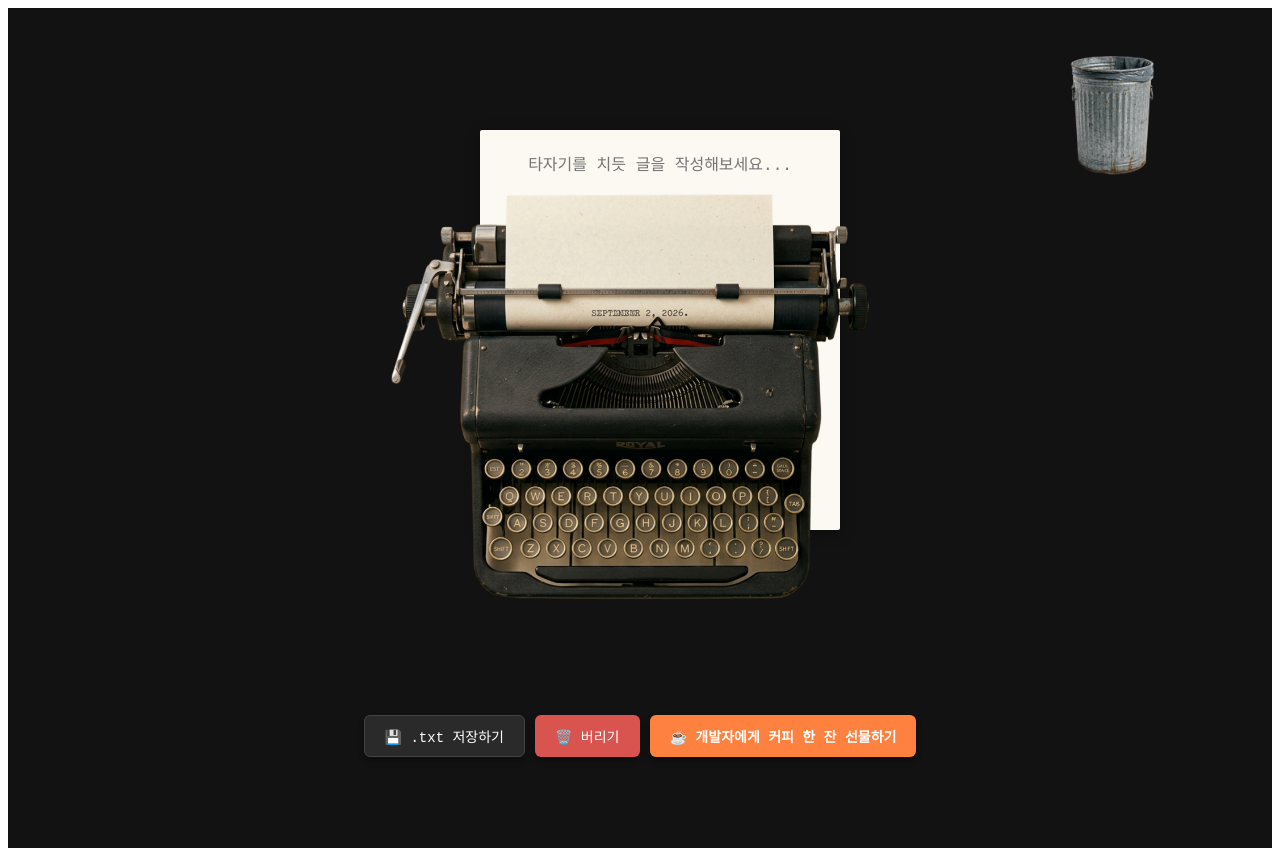
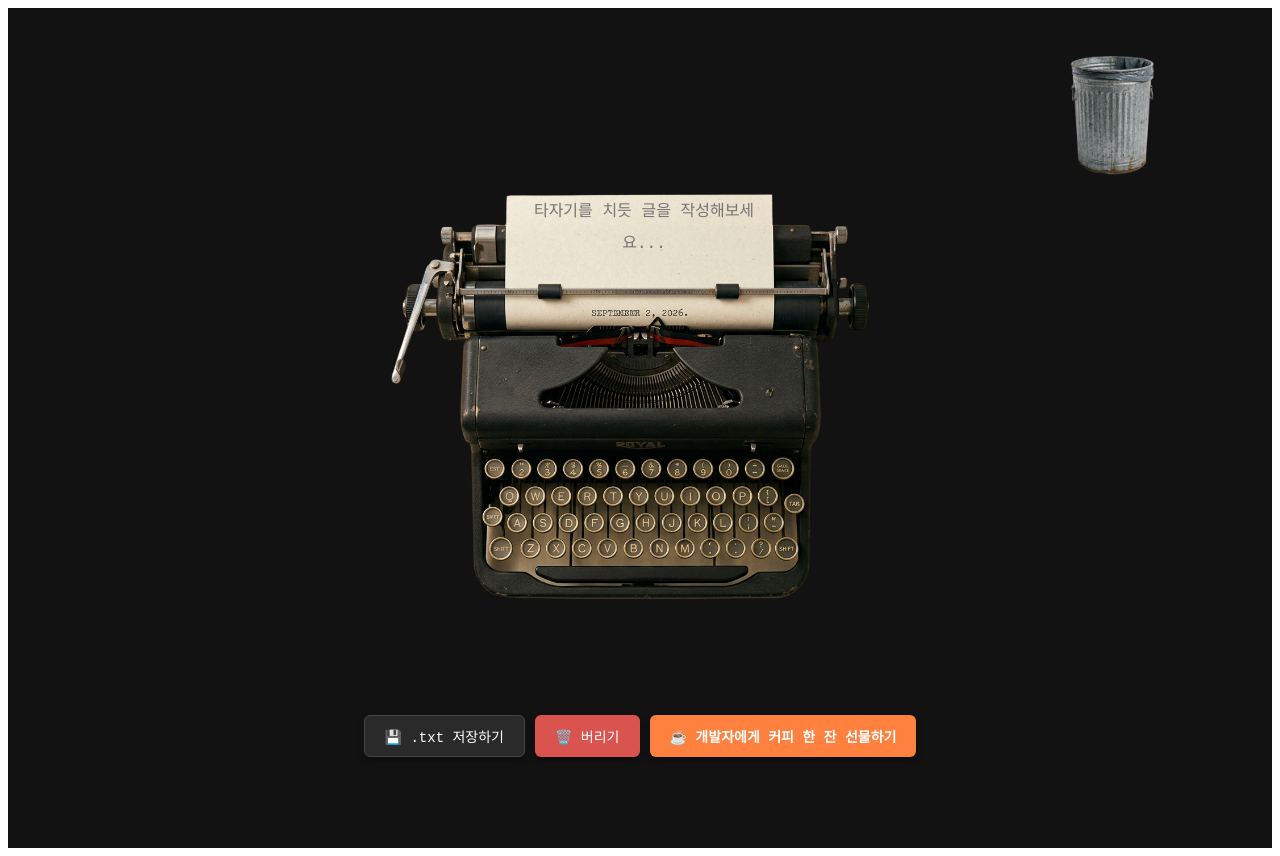
Before and after one commit to lia4682-ctrl/typewriter-web, a Next.js app: page / in a window 1280 px wide. Built offline with nearby package versions, Linux system fonts and the light colour scheme.

Commit message:
Update page.tsx

```diff
--- a/app/page.tsx
+++ b/app/page.tsx
@@ -4,7 +4,7 @@ import React, { useState, useRef, useEffect } from 'react';
 
 interface DiscardedPaper {
   id: number;
-  text: string;
+  text: string; // 작성했던 글 내용
   x: number;
   y: number;
   rotate: number;
@@ -22,9 +22,6 @@ export default function TypewriterApp() {
   const binRef = useRef<HTMLDivElement | null>(null);
   const dragOffsetRef = useRef<{ x: number; y: number }>({ x: 0, y: 0 });
   const isDraggingRef = useRef(false);
-
-  // 현재 커서가 있는 줄 번호 계산 (0부터 시작)
-  const [currentLineIndex, setCurrentLineIndex] = useState(0);
 
   useEffect(() => {
     const initAudio = () => {
@@ -45,16 +42,19 @@ export default function TypewriterApp() {
     };
   }, []);
 
-  // 텍스트나 커서 위치가 바뀔 때 커서의 현재 줄 위치 업데이트
-  const updateCursorLine = () => {
+  const syncScroll = () => {
     const el = textareaRef.current;
     if (!el) return;
-    const lines = text.substring(0, el.selectionStart).split('\n');
-    setCurrentLineIndex(lines.length - 1);
+
+    const lineHeight = 32;
+    const linesBeforeCursor = text.substring(0, el.selectionStart).split('\n').length;
+
+    const targetScrollTop = Math.max(0, (linesBeforeCursor - 2) * lineHeight);
+    el.scrollTop = targetScrollTop;
   };
 
   useEffect(() => {
-    updateCursorLine();
+    syncScroll();
   }, [text]);
 
   const playTypeSound = () => {
@@ -174,7 +174,7 @@ export default function TypewriterApp() {
 
     const newPaper: DiscardedPaper = {
       id: Date.now(),
-      text: text,
+      text: text, // 작성 내용 저장
       x: Math.floor(Math.random() * (windowWidth * 0.4)) + 50,
       y: Math.floor(Math.random() * (windowHeight * 0.4)) + 100,
       rotate: Math.floor(Math.random() * 360) - 180
@@ -182,7 +182,6 @@ export default function TypewriterApp() {
 
     setPapers((prev) => [...prev, newPaper]);
     setText('');
-    setCurrentLineIndex(0);
   };
 
   const handleMouseDown = (e: React.MouseEvent, id: number, paperX: number, paperY: number) => {
@@ -199,6 +198,7 @@ export default function TypewriterApp() {
     const handleMouseMove = (e: MouseEvent) => {
       if (draggingId === null) return;
 
+      // 마우스가 일정 수치 이상 이동했을 때만 드래그 상태로 인지
       isDraggingRef.current = true;
 
       const newX = e.clientX - dragOffsetRef.current.x;
@@ -252,16 +252,12 @@ export default function TypewriterApp() {
     };
   }, [draggingId]);
 
+  // 단순 클릭 시 텍스트 확인 모달 오픈
   const handlePaperClick = (paperText: string) => {
     if (!isDraggingRef.current) {
       setSelectedPaperText(paperText);
     }
   };
-
-  // 줄바꿈 이동 단위 (px)
-  const lineHeight = 32;
-  // 첫 줄 이후로 줄이 늘어날 때마다 종이가 위로 올라갈 yOffset 계산
-  const paperOffsetY = currentLineIndex * lineHeight;
 
   return (
     <main style={{
@@ -277,7 +273,7 @@ export default function TypewriterApp() {
       overflow: 'hidden',
       userSelect: 'none'
     }}>
-      {/* 휴지통 */}
+      {/* 우측 상단 휴지통 */}
       <div
         ref={binRef}
         style={{
@@ -299,7 +295,7 @@ export default function TypewriterApp() {
         />
       </div>
 
-      {/* 버려진 종이들 */}
+      {/* 버려진 종이 아이템들 */}
       {papers.map((paper) => (
         <img
           key={paper.id}
@@ -321,44 +317,32 @@ export default function TypewriterApp() {
         />
       ))}
 
-      {/* 타자기 전체 영역 */}
+      {/* 타자기 베이스 */}
       <div style={{
         position: 'relative',
         width: '100%',
         maxWidth: '800px',
         aspectRatio: '4 / 3',
+        backgroundImage: 'url("/typewriter-base.png")',
+        backgroundSize: 'contain',
+        backgroundPosition: 'center',
+        backgroundRepeat: 'no-repeat',
         zIndex: 1
       }}>
-        {/* 종이 및 입력 레이어 (줄바꿈 시 translateY로 위로 이동) */}
         <div style={{
           position: 'absolute',
-          top: 0,
-          left: 0,
-          width: '100%',
-          height: '100%',
-          transform: `translateY(-${paperOffsetY}px)`,
-          transition: 'transform 0.2s cubic-bezier(0.25, 1, 0.5, 1)',
-          zIndex: 1
-        }}>
-          {/* 종이 이미지 / 배경 영역 */}
-          <div style={{
-            position: 'absolute',
-            top: '5%',
-            left: '30%',
-            width: '40%',
-            height: '60%',
-            backgroundColor: '#fcf8f2',
-            boxShadow: '0 4px 15px rgba(0,0,0,0.3)',
-            borderRadius: '2px',
-            padding: '20px'
+          top: '16%',
+          left: '34%',
+          width: '32%',
+          height: '72px',
+          overflow: 'hidden'
         }}>
           <textarea
             ref={textareaRef}
             value={text}
             onChange={(e) => setText(e.target.value)}
             onKeyDown={handleKeyDown}
-              onClick={updateCursorLine}
-              onKeyUp={updateCursorLine}
+            onSelect={syncScroll}
             placeholder="타자기를 치듯 글을 작성해보세요..."
             autoFocus
             style={{
@@ -370,34 +354,18 @@ export default function TypewriterApp() {
               resize: 'none',
               fontFamily: 'Courier New, Courier, monospace',
               fontSize: '16px',
-                lineHeight: `${lineHeight}px`,
+              lineHeight: '32px',
               color: '#1a1a1a',
               caretColor: '#1a1a1a',
               textAlign: 'center',
-                padding: 0,
+              padding: '0 4px',
               margin: 0,
-                overflow: 'hidden',
+              overflowY: 'hidden',
               whiteSpace: 'pre-wrap',
               wordBreak: 'break-word'
             }}
           />
         </div>
-        </div>
-
-        {/* 타자기 본체 이미지 (종이 위에 고정 배치) */}
-        <div style={{
-          position: 'absolute',
-          top: 0,
-          left: 0,
-          width: '100%',
-          height: '100%',
-          backgroundImage: 'url("/typewriter-base.png")',
-          backgroundSize: 'contain',
-          backgroundPosition: 'center',
-          backgroundRepeat: 'no-repeat',
-          pointerEvents: 'none',
-          zIndex: 2
-        }} />
       </div>
 
       {/* 하단 버튼 그룹 */}
```
Lines whose indentation alone changed are shown as unchanged.
